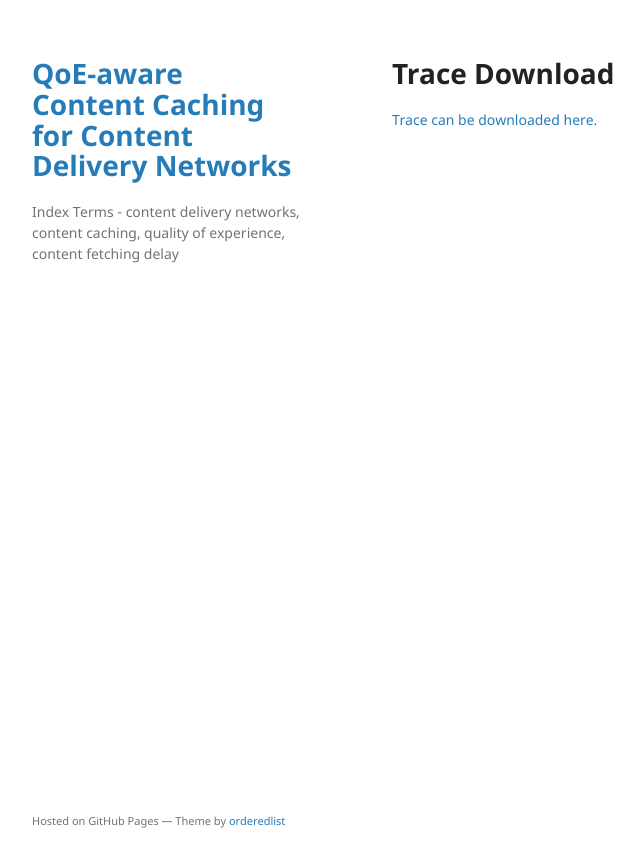
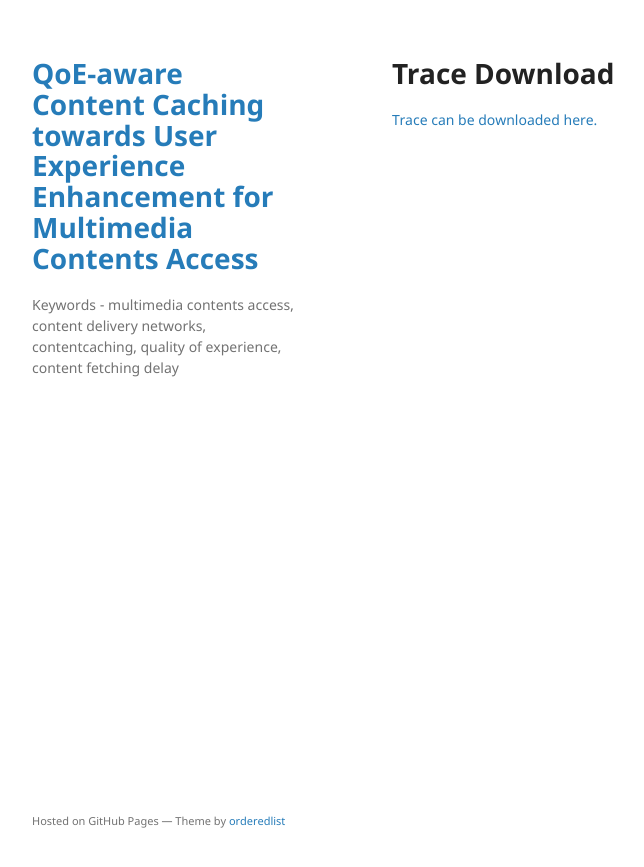
Before and after one commit to QoEAwareCacheTrace/QoEAwareCacheTrace, a Jekyll site: the page built from index.md, in a window 1280 px wide. Shown: the top 867 px of the page, without its empty margins (178-822 px from the left). Built offline with Jekyll 4.4.1, drawn with Linux system fonts in a browser that asks for light colours; comment, search, counter and statistics services are not loaded; our own code applies the rules of GitHub Pages for plain Markdown files.

Commit message:
Update _config.yml

```diff
--- a/_config.yml
+++ b/_config.yml
@@ -1,6 +1,6 @@
-title: QoE-aware Content Caching for Content Delivery Networks
+title: QoE-aware Content Caching towards User Experience Enhancement for Multimedia Contents Access
 # logo: /assets/img/logo.png
-description: Index Terms - content delivery networks, content caching, quality of experience, content fetching delay
+description: Keywords - multimedia contents access, content delivery networks, contentcaching, quality of experience, content fetching delay
 show_downloads: false
 google_analytics: UA-68278825-2
 theme: jekyll-theme-minimal
```
